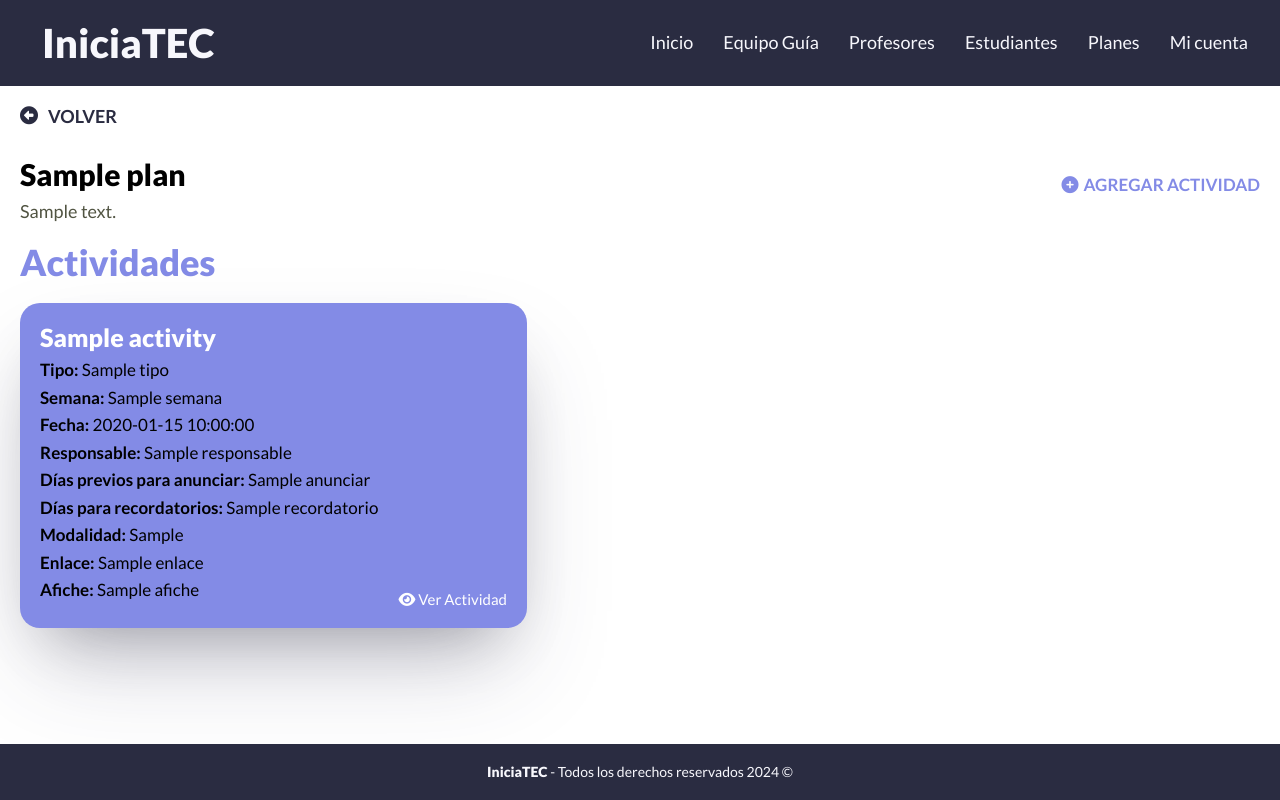
After one commit to LeonardoC1302/IniciaTEC, a PHP site: template WebApp/views/plans/plan.php in a window 1280 px wide. The commit adds this page. Run offline with PHP 8.4, Linux system fonts and the light colour scheme; the template is opened without the code that fills it: most values are stand-ins (such as "Sample title", 1, 10 or a date in 2020); some libraries are stand-ins or nearby versions.

Commit message:
Plans: Initial commit

```diff
--- a/WebApp/models/ActiveRecord.php
+++ b/WebApp/models/ActiveRecord.php
@@ -107,6 +107,12 @@ class ActiveRecord {
         return array_shift( $result ) ;
     }
 
+    public static function whereOrder($column, $value, $order) {
+        $query = "SELECT * FROM " . static::$table . " WHERE $column = '$value' ORDER BY $order";
+        $result = self::querySQL($query);
+        return $result;
+    }
+
     public static function order($column, $order){
         $query = "SELECT * FROM " . static::$table . " ORDER BY $column $order";
         $result = self::querySQL($query);
--- a/WebApp/src/scss/pages/_index.scss
+++ b/WebApp/src/scss/pages/_index.scss
@@ -1,5 +1,6 @@
 @forward 'home';
 @forward 'students';
+@forward 'plans';
 
 @forward 'auth';
 @forward '404';
--- a/WebApp/src/scss/pages/home/_services.scss
+++ b/WebApp/src/scss/pages/home/_services.scss
@@ -38,19 +38,19 @@
         }
 
         &--guias{
-            background-image: linear-gradient( to right, rgba(v.$black-color, 1), rgba(v.$black-color, 0.5)), image-set( url(../img/guias.avif) 1x, url(../img/guias.webp) 1x, url(../img/guias.jpg) 1x);
+            background-image: linear-gradient( to right, rgba(v.$black-color, 1), rgba(v.$black-color, 0.2)), image-set( url(../img/guias.avif) 1x, url(../img/guias.webp) 1x, url(../img/guias.jpg) 1x);
         }
         &--profesores{
-            background-image: linear-gradient( to right, rgba(v.$black-color, 1), rgba(v.$black-color, 0.5)), image-set( url(../img/profesores.avif) 1x, url(../img/profesores.webp) 1x, url(../img/profesores.jpg) 1x);
+            background-image: linear-gradient( to right, rgba(v.$black-color, 1), rgba(v.$black-color, 0.2)), image-set( url(../img/profesores.avif) 1x, url(../img/profesores.webp) 1x, url(../img/profesores.jpg) 1x);
         }
         &--estudiantes{
-            background-image: linear-gradient( to right, rgba(v.$black-color, 1), rgba(v.$black-color, 0.5)), image-set( url(../img/estudiantes.avif) 1x, url(../img/estudiantes.webp) 1x, url(../img/estudiantes.jpg) 1x);
+            background-image: linear-gradient( to right, rgba(v.$black-color, 1), rgba(v.$black-color, 0.2)), image-set( url(../img/estudiantes.avif) 1x, url(../img/estudiantes.webp) 1x, url(../img/estudiantes.jpg) 1x);
         }
         &--actividades{
-            background-image: linear-gradient( to right, rgba(v.$black-color, 1), rgba(v.$black-color, 0.5)), image-set( url(../img/actividades.avif) 1x, url(../img/actividades.webp) 1x, url(../img/actividades.jpg) 1x);
+            background-image: linear-gradient( to right, rgba(v.$black-color, 1), rgba(v.$black-color, 0.2)), image-set( url(../img/actividades.avif) 1x, url(../img/actividades.webp) 1x, url(../img/actividades.jpg) 1x);
         }
         &--cuenta{
-            background-image: linear-gradient( to right, rgba(v.$black-color, 1), rgba(v.$black-color, 0.5)), image-set( url(../img/cuenta.avif) 1x, url(../img/cuenta.webp) 1x, url(../img/cuenta.jpg) 1x);
+            background-image: linear-gradient( to right, rgba(v.$black-color, 1), rgba(v.$black-color, 0.2)), image-set( url(../img/cuenta.avif) 1x, url(../img/cuenta.webp) 1x, url(../img/cuenta.jpg) 1x);
         }
     }
 }
--- /dev/null
+++ b/WebApp/src/scss/pages/plans/_index.scss
@@ -0,0 +1,2 @@
+@forward 'plans';
+@forward 'plan';
--- /dev/null
+++ b/WebApp/src/scss/pages/plans/_plan.scss
@@ -0,0 +1,90 @@
+@use 'base/mixins' as m;
+@use 'base/variables' as v;
+
+.plan{
+    margin: 0 2rem;
+    flex-grow: 1;
+
+    &__main{
+        display: flex;
+        justify-content: space-between;
+    }
+
+    &__info{
+        &__title{
+            font-size: 3rem;
+            margin: 1rem 0;
+        }
+
+        &__description{
+            // Max widht and adjust text to that width
+            max-width: 70rem;
+            margin: 0;
+            color: lighten(v.$black-color, 20%);
+        }
+    }
+
+    &__add{
+        color: v.$secondary-color;
+        font-size: 1.7rem;
+        cursor: pointer;
+        font-weight: v.$bold;
+        text-transform: uppercase;
+        display: flex;
+        align-items: center;
+        gap: .5rem;
+    }
+
+    &__activities{
+        display: flex;
+        flex-wrap: wrap;
+        gap: 3rem;
+
+        &__title{
+            color: v.$secondary-color;
+        }
+    }
+
+}
+
+.activity{
+    padding: 2rem;
+    border-radius: 2rem;
+    @include m.shadow;
+
+    &__container{
+        display: flex;
+        justify-content: space-between;
+        align-items: center;
+        gap: 2rem;
+    }
+
+    &__view{
+        color: v.$secondary-color;
+        // align to bottom
+        align-self: flex-end;
+        font-size: 1.5rem;
+    }
+
+    &__name{
+        margin: 0;
+        color: v.$accent-color;
+        font-size: 2.5rem;
+    }
+    &__info__content{
+        margin: .8rem 0;
+        font-size: 1.7rem;
+        span{
+            font-weight: v.$bold;
+        }
+    }
+    // Apply some styles to the first element of the activities list
+    &:first-child{
+        background-color: v.$secondary-color;
+        .activity__name,
+        .activity__view{
+            color: v.$white;
+        }
+
+    }
+}
--- /dev/null
+++ b/WebApp/src/scss/pages/plans/_plans.scss
@@ -0,0 +1,26 @@
+@use 'base/mixins' as m;
+@use 'base/variables' as v;
+
+.plans{
+    padding: 1rem 1rem 3rem 1rem;
+    @include m.shadow;
+    background-color: v.$white;
+    padding: 2rem;
+    border-radius: 1rem;
+    margin: 2rem 2rem auto 2rem;
+
+    &__actions{
+        display: flex;
+        justify-content: flex-end;
+        margin: 2rem;
+        &__create{
+            @include m.button(v.$secondary-color, v.$white);
+            width: auto;
+        }
+    }
+
+    &__empty{
+        text-align: center;
+        font-size: 2rem;
+    }
+}
--- /dev/null
+++ b/WebApp/views/plans/plan.php
@@ -0,0 +1,47 @@
+<a href="/plans" class="volver">
+    <i class="fa-solid fa-circle-left"></i>
+    Volver
+</a>
+
+<div class="plan">
+    <div class="plan__main">
+        <div class="plan__info">
+            <h1 class="plan__info__title"><?php echo $plan->nombre; ?></h1>
+            <p class="plan__info__description"><?php echo $plan->descripcion; ?></p>
+        </div>
+        <a href="/plan/add" class="plan__add">
+            <i class="fa-solid fa-circle-plus"></i>
+            Agregar Actividad
+        </a>
+    </div>
+
+    <h2 class="plan__activities__title">Actividades</h2>
+    <div class="plan__activities">
+        <?php if(!empty($activities)){
+            foreach($activities as $activity){ ?>
+            <div class="activity">
+                <h2 class="activity__name"><?php echo $activity->nombre; ?></h2>
+                <div class="activity__container">
+                    <div class="activity__info">
+                        <p class="activity__info__content"><span>Tipo: </span><?php echo $activity->tipo; ?></p>
+                        <p class="activity__info__content"><span>Semana: </span><?php echo $activity->semana; ?></p>
+                        <p class="activity__info__content"><span>Fecha: </span><?php echo $activity->fecha; ?></p>
+                        <p class="activity__info__content"><span>Responsable: </span><?php echo $activity->responsable; ?></p>
+                        <p class="activity__info__content"><span>Días previos para anunciar: </span><?php echo $activity->anunciar ?? 'No definido'; ?></p>
+                        <p class="activity__info__content"><span>Días para recordatorios: </span><?php echo $activity->recordatorio ?? 'No definido'; ?></p>
+                        <p class="activity__info__content"><span>Modalidad: </span><?php echo $activity->modalidadStr; ?></p>
+                        <p class="activity__info__content"><span>Enlace: </span><?php echo $activity->enlace ?? 'No aplica'; ?></p>
+                        <p class="activity__info__content"><span>Afiche: </span><?php echo $activity->afiche;?></p>
+                    </div>
+                    <a href="/plans/plan/activity" class="activity__view">
+                        <i class="fa-solid fa-eye"></i>
+                        Ver Actividad
+                    </a>
+                </div>
+            </div>
+        <?php }
+        } else{ ?>
+            <p class="plan__empty">No hay actividades registradas</p>
+        <?php } ?>
+    </div>
+</div>
--- a/WebApp/views/templates/header.php
+++ b/WebApp/views/templates/header.php
@@ -9,7 +9,7 @@
             <a href="#" class="header__nav__link">Equipo Guía</a>
             <a href="#" class="header__nav__link">Profesores</a>
             <a href="/students" class="header__nav__link">Estudiantes</a>
-            <a href="#" class="header__nav__link">Actividades</a>
+            <a href="/plans" class="header__nav__link">Planes</a>
             <a href="/account" class="header__nav__link">Mi cuenta</a>
         </nav>
     </div>
```
Also changed, not shown: WebApp/controllers/PlansController.php (added, +53 -0 lines), WebApp/models/Activity.php (added, +44 -0 lines), WebApp/models/ActivityStatus.php (added, +16 -0 lines), WebApp/models/ActivityType.php (added, +16 -0 lines), WebApp/models/Plan.php (added, +18 -0 lines), WebApp/models/Professor.php (added, +24 -0 lines), WebApp/public/index.php (+7 -0 lines), WebApp/views/pages/index.php (+4 -4 lines), WebApp/views/plans/index.php (added, +47 -0 lines), WebApp/public/build/css/app.css, 1 other file.
